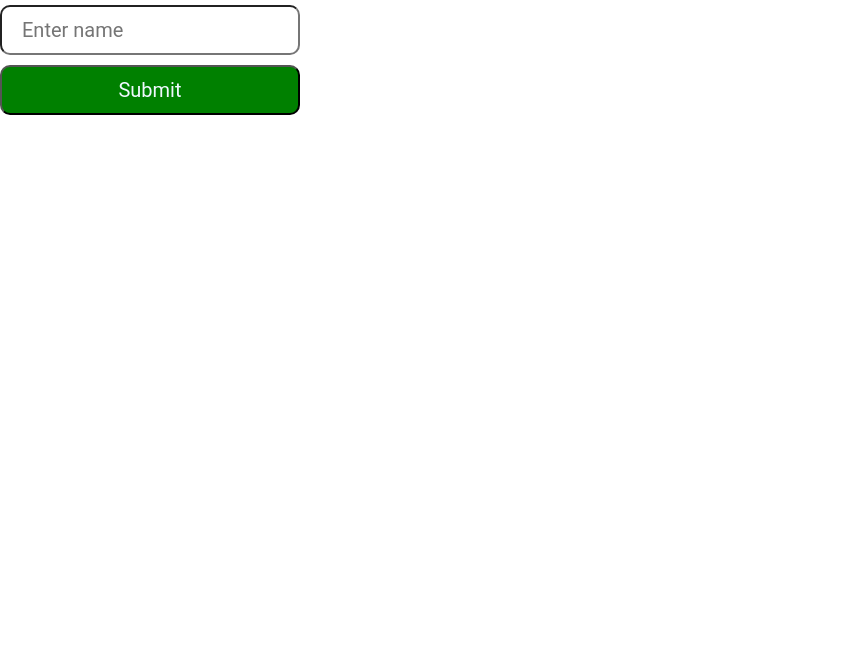
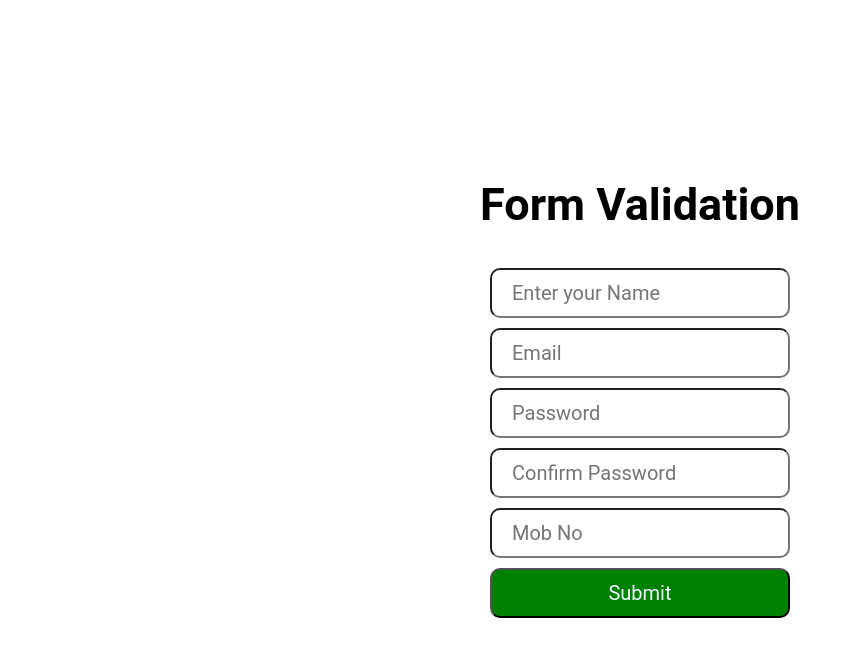
Before and after one commit to vinayjain2408/Form-Validation-with-react-Js, a React (Create React App) app: page / in a window 1280 px wide. Shown: the top 656 px of the page, without its empty margins (0-861 px from the left). Built offline with nearby package versions, Linux system fonts and the light colour scheme.

Commit message:
update form

```diff
--- a/src/App.js
+++ b/src/App.js
@@ -16,7 +16,7 @@ function App() {
   const [submitForm,setSubmitForm]=useState("")
   const [errorMessage, setErrorMessage] = useState("");
 
-  const nameRegex = /^[a-zA-Z]{5,20}$/
+  const nameRegex = /^[a-zA-Z]{3,20}$/
   const emailRegex = /^[a-zA-Z0-9.]+@[a-zA-Z0-9]+\.[a-zA-Z]{2,5}$/
   const mobRegex = /^[0-9]{10}$/
   const passwordRegex = /^[a-zA-Z0-9!@#$%^&*]{8,16}$/
@@ -32,21 +32,36 @@ function App() {
   function handleMobile(e){
     const limit = 10;
     setMobileValue(e.target.value.slice(0, limit))
-    // console.log(e.target.value)
+
+
+    if(mobileValue.match(mobRegex)){
+      setErrormob("")
+    }else{
+      setErrormob("Enter your correct Name")
+    }
   }
 
 
   function handleinput(e){
     let input = e.target.value.replace(/[^a-zA-Z]/, "");
     setInputValue(input)
-    // setInputValue(e.target.value)
-    // console.log(e.target.value)
+
+
+    if(inputValue.match(nameRegex)){
+      setErrorName("")
+    }else{
+      setErrorName("Enter your correct Name")
+    }
   }
+
+
   function handleEmail(e){
-    // let input = e.target.value.replace(/^[a-zA-Z0-9.]+@[a-zA-Z0-9]+\.[a-zA-Z]{2,5}$/, "");
-    // setEmailValue(input);
     setEmailValue(e.target.value);
-
+    if(emailValue.match(emailRegex)){
+      setErrorEmail("")
+    }else{
+      setErrorEmail("Enter your correct Name")
+    }
   }
 
   // function handlePassword(e){
@@ -106,6 +121,13 @@ function App() {
   function handleConfirmPassword(e){
     setConfirmValue(e.target.value)
     console.log(e.target.value)
+
+    if((passwordValue === confirmValue ) && (passwordValue !== "") ){
+      setErrorconfirm("")
+    }
+    else{
+      setErrorconfirm("give a correct password")
+    }
   }
 
 
@@ -159,20 +181,24 @@ function App() {
     }
 
 
+    if(errorName === "" && errorEmail === "" && errorpassword === '' && errorConfirm === '' && errormob === ""){
+      setSubmitForm(`Hello ${inputValue} Your form is submited`)
 
-  //   setSubmitForm(`Hello ${inputValue} Your form is submited`)
-  //   Swal.fire({
-  //     position: 'top-center',
-  //     icon: 'success',
-  //     title: `${inputValue } is your form is submited`,
-  //     showConfirmButton: false,
-  //     timer: 2500
-  //   })
-  //   setInputValue("")
-  //   setEmailValue("")
-  //   setPasswordValue("")
-  //   setConfirmValue("")
-  //   setMobileValue("")
+      setInputValue("")
+      setEmailValue("")
+      setPasswordValue("")
+      setConfirmValue("")
+      setMobileValue("")
+
+      // Swal.fire({
+      //   position: 'top-center',
+      //   icon: 'success',
+      //   title: `${inputValue } is your form is submited`,
+      //   showConfirmButton: false,
+      //   timer: 2500
+      // })
+    }
+
 
 
    }
--- a/src/index.js
+++ b/src/index.js
@@ -8,9 +8,9 @@ import Newform from './Newform';
 const root = ReactDOM.createRoot(document.getElementById('root'));
 root.render(
   <React.StrictMode>
-    {/* <App /> */}
+    <App />
 
-    <Newform />
+    {/* <Newform /> */}
   </React.StrictMode>
 );
 
```
